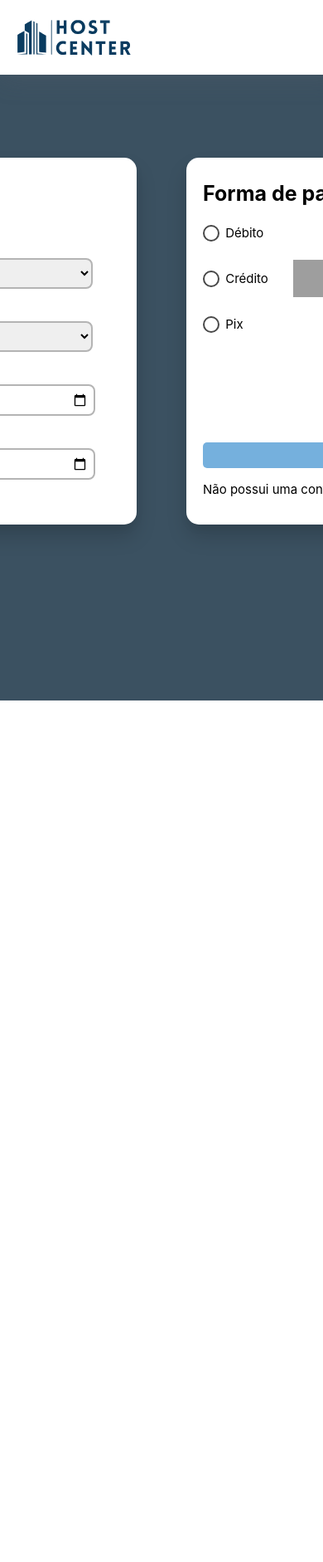
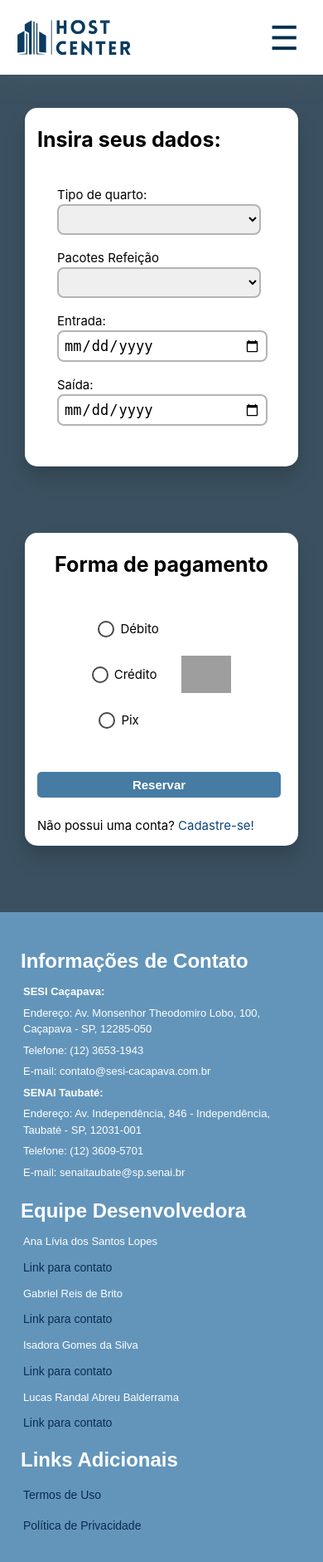
Before and after one commit to lucasbalderrama/hostcenter, a PHP site: page /reservar.php in a window 390 px wide; the page is wider, and only the part inside the window is pictured. Shown: that part at 83% size. Before the commit the page ends 844 px from the top of that part, so only its background shows below. Run offline with PHP 8.4, Linux system fonts and the light colour scheme; grey boxes are pictures that could not be loaded.

Commit message:
finalização nav e footer responsivo

```diff
--- a/css/reservar.css
+++ b/css/reservar.css
@@ -94,13 +121,24 @@ a:hover{
     display: none;
 }
 
-#botao{
+#botaonav{
     display: none;
     font-size: 40px;
-    color: white;
+    color:#00304D;
     cursor: pointer;
     float: right;
     margin-right: 10%;
+}
+
+#nav2{
+    display: none;
+    position: absolute;
+    background-color: rgba(216, 219, 220, 0.707);
+    top: 70px;
+    right: 0;
+    width: 200px;
+    z-index: 1;
+    border: solid 5px rgba(217, 217, 217, 0.886);
 }
 /* fim cabeçalho */
 
@@ -165,7 +203,7 @@ input {
 
 #btn-reserva {
     width: 98%;
-    background-color: #75B0DD;
+    background-color: #467ba3;
     padding: 7px;
     margin-top: 120px;
     margin-bottom: -15px;
@@ -267,10 +305,56 @@ input {
 .outro a:hover{
     color: #0f2336;
 }
+/* footer */
+footer {
+    background-color:rgba(99, 149, 187, 1);
+    width: 100%;
+    color: white;
+    margin-top: 60px;
+}
+
+#footer {
+    justify-content: space-evenly;
+    display: flex;
+    margin-top: 30px;
+    padding-top: 20px;
+}
+
+footer h2 {
+    margin-top: 20px;
+    margin-bottom: 10px;
+    font-family: 'Montserrat', sans-serif;
+}
+
+footer p, footer a {
+    font-size: 14px;
+    line-height: 1.5;
+    font-family: "Plus Jakarta Sans", sans-serif;
+    padding: 3px;
+}
+
+footer a {
+    text-decoration: none;
+    color: #092c4f;
+}
+
+footer a:hover {
+    text-decoration: underline;
+}
+
+footer ul {
+    list-style: none;
+    padding: 0;
+}
+
+footer ul li {
+    margin-bottom: 8px;
+}
+
+.contato {
+    margin-top: 5px;
+}
 @media (max-width: 768px) {
-    header{
-        width: 100%;
-    }
     #nav1{
         display: none;
     }
@@ -284,10 +368,10 @@ input {
         font-size: 12px;
         width: 30px;
     }
-    #botao{
+    #botaonav{
         display: block;
     }
-    #checkbox:checked + #botao + #nav2{
+    #checkbox:checked + #botaonav + #nav2{
         display: block;
     }
     .logo{
@@ -304,4 +388,34 @@ input {
     #footer p{
         font-size: 13px;
     }
+    .area-reserva {
+        display: grid;
+        grid-template-columns: repeat(1, 1fr);
+
+    }
+    .bloco-reserva {
+        padding: 15px;
+        width: 300px;
+    }
+    form {
+        width: 250px;
+    }
+    .container {
+        padding: 20px 20px;
+    }
+    .checkbox{
+        display: flex;
+        justify-content: center;
+        align-items: center;
+    }
+    #forma-pagamento h2{
+        text-align: center;
+        margin-bottom: 40px;
+     }
+     #btn-reserva {
+        margin-top: 40px;
+        margin-bottom: 4px;
+    }
+
+
 }
--- a/css/servicos.css
+++ b/css/servicos.css
@@ -421,4 +421,8 @@ footer ul li {
     .logo{
         margin-left: 5%;
     }
+
+    .service2{
+        margin-top: 0px;
+    }
 }
--- a/reservar.php
+++ b/reservar.php
@@ -14,12 +14,11 @@
                 <ul id="nav1">
                     <li><h3><a id="inicio" href="./index.php">início</a></h3></li>
                     <li><h3><a href="./servicos.php">Serviços</a></h3></li>
-                    <li><h3><a href="./ocupacoes.php">Reservar</a></h3></li>
+                    <li><h3><a href="./reservar.php">Reservar</a></h3></li>
                     <li><h3><a href="./contato.php">Contato</a></h3></li>
                 </ul>
                 <div id="user-div">
                     <?php
-                    session_start();
                     if (isset($_SESSION['nome']) && $_SESSION['nome'] != ''){
                         echo "<select name='' id='user' onchange='sair()'>
                                 <option value='' id='opt-nome'>".$_SESSION['nome']."</option>
@@ -36,8 +35,13 @@
                     </script>
                 </div>
                 <input type="checkbox" id="checkbox">
-                <label for="checkbox" id="botao">☰</label>
-
+                <label for="checkbox" id="botaonav">☰</label>
+                <ul id="nav2">
+                    <li><h3><a href="./index.php">início</a></h3></li>
+                    <li><h3><a href="./servicos.php">Serviços</a></h3></li>
+                    <li><h3><a href="./reservar.php">Reservar</a></h3></li>
+                    <li><h3><a href="./contato.php">Contato</a></h3></li>
+                </ul>
             </nav>
         </div>
     </header>
@@ -133,7 +137,48 @@
             </div>
         </div>
     </div>
+    <footer>
+            <div id="footer">
 
+                <div class="contato">
+                    <h2>Informações de Contato</h2>
+                    <p><strong>SESI Caçapava:</strong></p>
+                    <p>Endereço: Av. Monsenhor Theodomiro Lobo, 100, Caçapava - SP, 12285-050</p>
+                    <p>Telefone: (12) 3653-1943</p>
+                    <p>E-mail: contato@sesi-cacapava.com.br</p>
+
+                    <p><strong>SENAI Taubaté:</strong></p>
+                    <p>Endereço: Av. Independência, 846 - Independência, Taubaté - SP, 12031-001</p>
+                    <p>Telefone: (12) 3609-5701</p>
+                    <p>E-mail: senaitaubate@sp.senai.br</p>
+                </div>
+
+                <div class="equipe">
+                    <h2>Equipe Desenvolvedora</h2>
+                    <ul>
+                        <p>Ana Lívia dos Santos Lopes</p>
+                        <li><a href="https://linktr.ee/analivialopess" target="_blank">Link para contato</a></li>
+
+                        <p>Gabriel Reis de Brito</p>
+                        <li><a href="https://linktr.ee/gabrielreiss" target="_blank">Link para contato</a></li>
+
+                        <p>Isadora Gomes da Silva</p>
+                        <li><a href="https://linktr.ee/isadoragomess" target="_blank">Link para contato</a></li>
+
+                        <p>Lucas Randal Abreu Balderrama</p>
+                        <li><a href="https://linktr.ee/lucasbalderrama" target="_blank">Link para contato</a></li>
+                    </ul>
+                </div>
+
+                <div class="links-adicionais">
+                    <h2>Links Adicionais</h2>
+                    <ul>
+                        <li><a href="termos.php" target="_blank">Termos de Uso</a></li>
+                        <li><a href="privacidade.php" target="_blank">Política de Privacidade</a></li>
+                    </ul>
+                </div>
+            </div>
+        </footer>
     <script>
         document.querySelectorAll('.checkbox__input').forEach((checkbox) => {
             checkbox.addEventListener('change', function() {
```
Also changed, not shown: other parts of css/reservar.css (+27 -0 lines), css/contato.css (+10 -5 lines).
